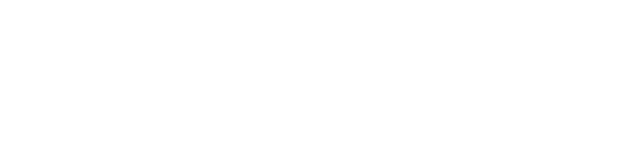
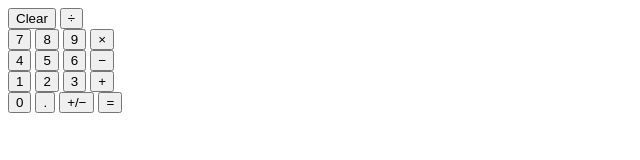
Before and after one commit to anreymond/odin-calculator, a plain HTML site: page index.html in a window 1280 px wide. Shown: the whole page, without its empty margins (0-640 px from the left). Drawn offline with Linux system fonts and the light colour scheme.

Commit message:
Build basic calculator layout in HTML
Add structural elements for the calculator, including display screen
and buttons.
Each button is grouped into rows and assigned appropriate classes and
IDs for future styling and JavaScript interaction.

```diff
--- a/index.html
+++ b/index.html
@@ -8,6 +8,38 @@
     <title>Calculator</title>
 </head>
 <body>
-
+    <div class="calculator">
+        <div class="screen"></div>
+        <div class="buttons">
+            <div class="buttons-row">
+                <button class="special-button" id="clear">Clear</button>
+                <button class="operator" id="divide-operator">&divide;</button>
+            </div>
+            <div class="buttons-row">
+                <button class="digit" id="digit7">7</button>
+                <button class="digit" id="digit8">8</button>
+                <button class="digit" id="digit9">9</button>
+                <button class="operator" id="multiply-operator">&times;</button>
+            </div>
+            <div class="buttons-row">
+                <button class="digit" id="digit4">4</button>
+                <button class="digit" id="digit5">5</button>
+                <button class="digit" id="digit6">6</button>
+                <button class="operator" id="subtract-operator">&minus;</button>
+            </div>
+            <div class="buttons-row">
+                <button class="digit" id="digit1">1</button>
+                <button class="digit" id="digit2">2</button>
+                <button class="digit" id="digit3">3</button>
+                <button class="operator" id="add-operator">&plus;</button>
+            </div>
+            <div class="buttons-row">
+                <button class="digit" id="digit0">0</button>
+                <button class="digit" id="decimal">.</button>
+                <button class="digit" id="sign-toggle">&plus;/&minus;</button>
+                <button class="operator" id="equal-operator">&equals;</button>
+            </div>
+        </div>
+    </div>
 </body>
 </html>
```
